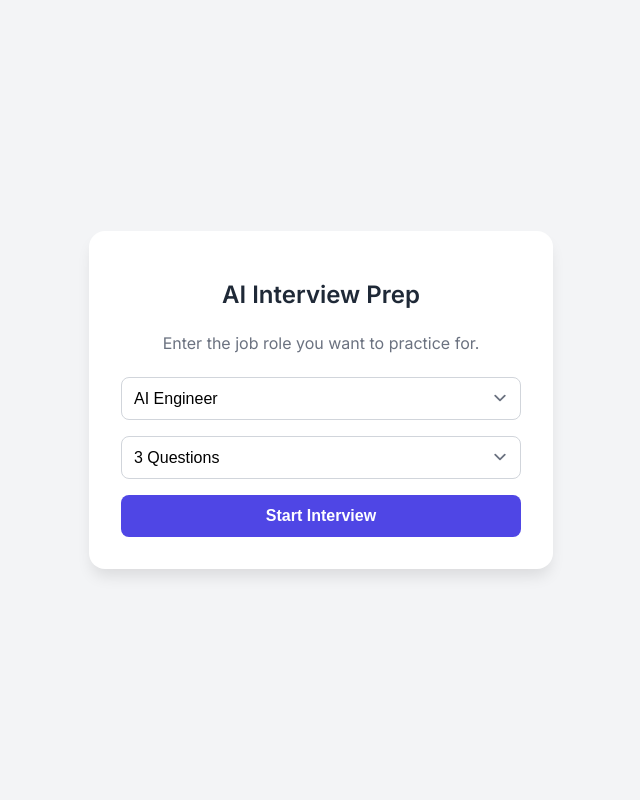
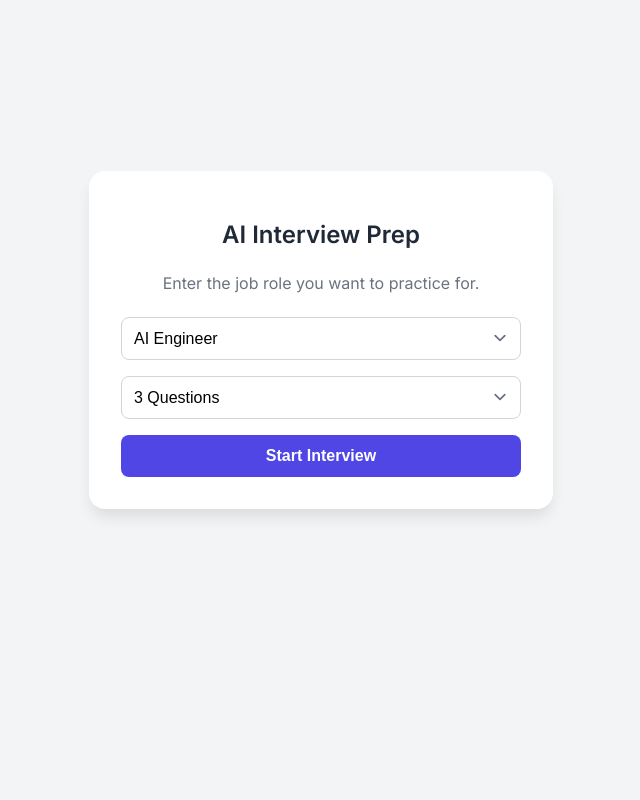
Before and after one commit to AliNaki/Automated-Interview-System, a FastAPI app: page / in a window 1280 px wide. Shown: the whole page, without its empty margins (319-959 px from the left). Run offline with FastAPI, Linux system fonts and the light colour scheme.

Commit message:
layout fixed

```diff
--- a/static/style.css
+++ b/static/style.css
@@ -17,6 +17,8 @@ body {
     height: 100vh;
     align-items: center;
     justify-content: center;
+    padding-bottom: 15vh;
+    box-sizing: border-box;
 }
 
 /* Setup Screen */
--- a/templates/index.html
+++ b/templates/index.html
@@ -5,7 +5,7 @@
     <meta charset="UTF-8">
     <meta name="viewport" content="width=device-width, initial-scale=1.0">
     <title>AI Interview Coach</title>
-    <link rel="stylesheet" href="/static/style.css?v=4">
+    <link rel="stylesheet" href="/static/style.css?v=6">
     <link href="https://fonts.googleapis.com/css2?family=Inter:wght@300;400;600&display=swap" rel="stylesheet">
 </head>
 
```
